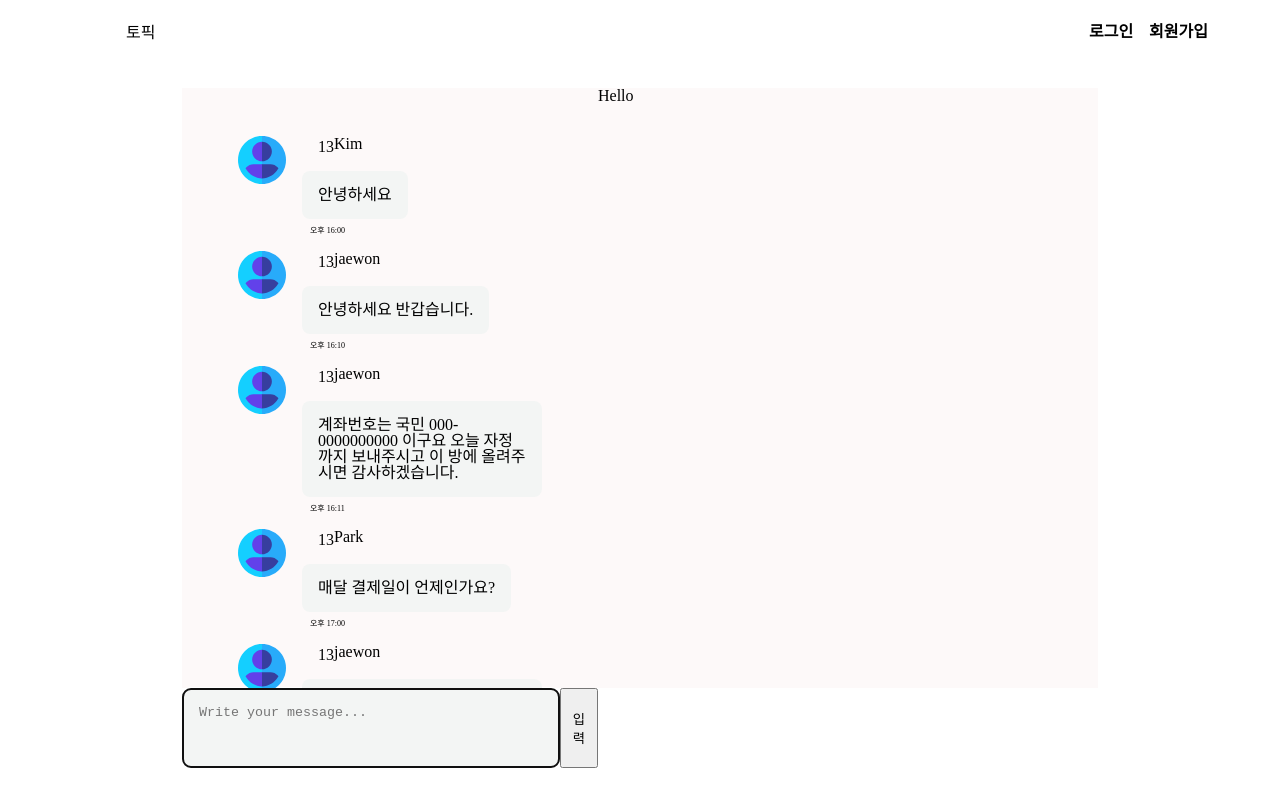
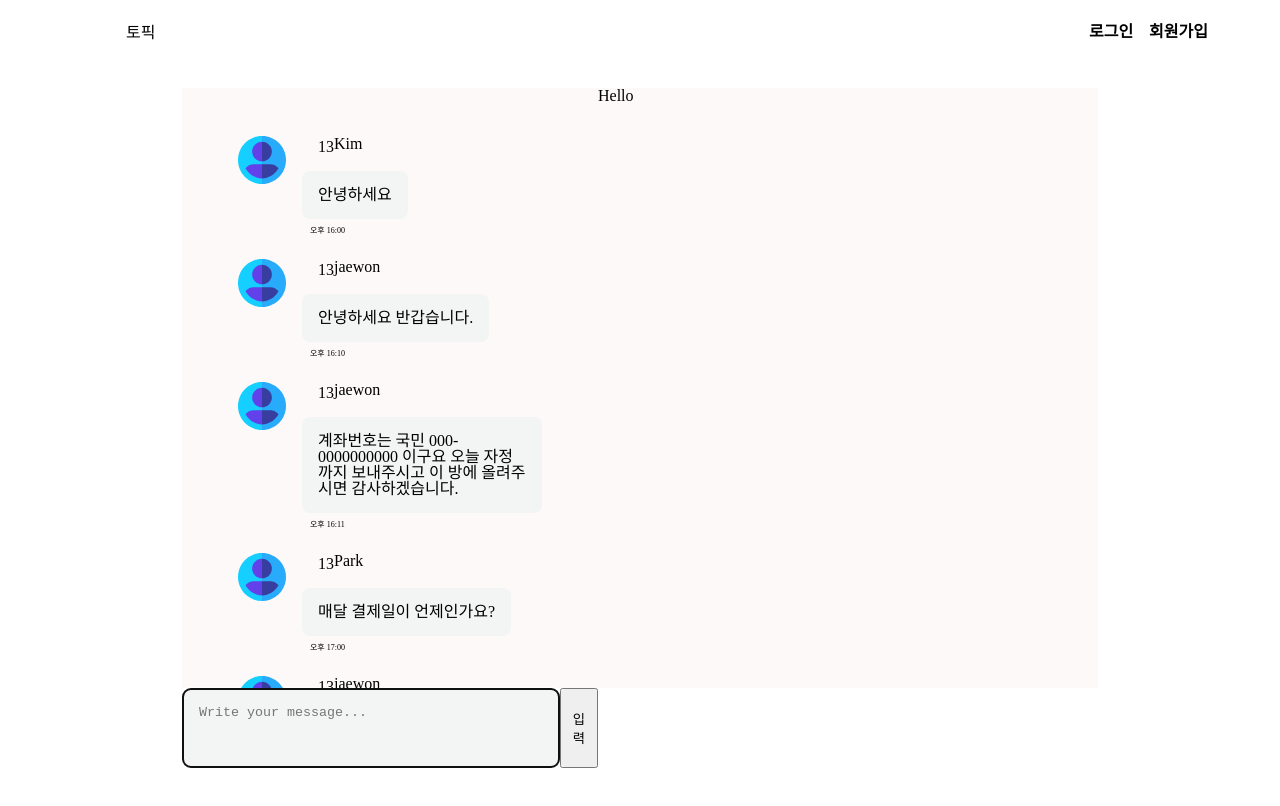
Before and after one commit to dante01yoon/Hanmoa, a React app in the folder fe/: page /room/signup in a window 1280 px wide. Shown: the top 806 px of the page. Built offline with nearby package versions, Linux system fonts and the light colour scheme; the HTML template or start-up script is replaced by a standard one.

Commit message:
line-height and padding

```diff
--- a/fe/src/components/chat/card.tsx
+++ b/fe/src/components/chat/card.tsx
@@ -6,7 +6,7 @@ import timeSlice from "@utils/chat/timeSlice";
 
 const StyledListGroup = styled.ul`
   display:flex;
-  margin-bottom: 16px;
+  margin-bottom: 24px;
 
   & > li {
 
@@ -70,6 +70,7 @@ const StyledChatContentBox = styled.p`
   background-color: ${p => p.theme.colors.whiteGray};
   min-width: 32px;
   min-height: 32px;
+  line-height: 1;
   border-radius:8px;
 `;
 
@@ -155,7 +156,9 @@ const ChatCard: FC<IChatModelProps> = ({
       )
     }
   }
+  const isMyChatBox = (studentNumber: number) => {
 
+  }
   const renderListGroup = ( event: "join" | "leave" | "none" ): JSX.Element => {
     const renderResult = !classifyEvent(event) ?
       <>
```
